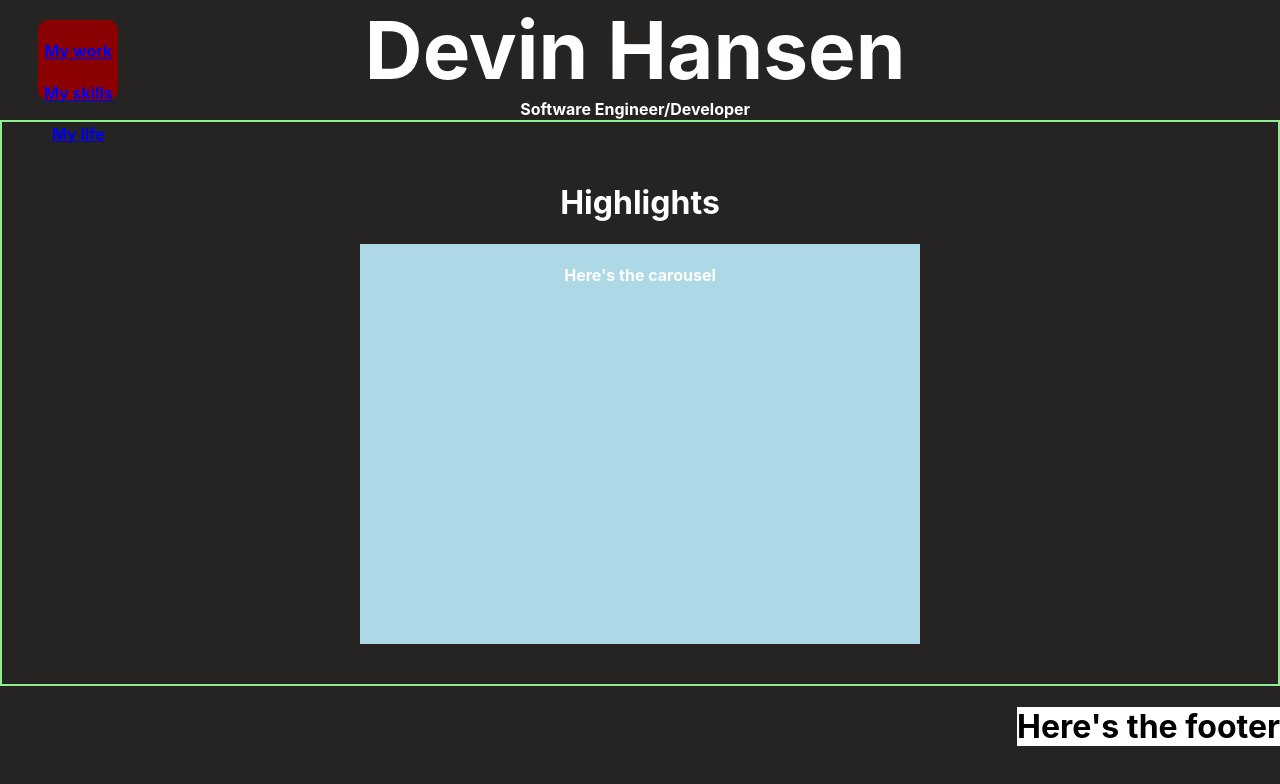
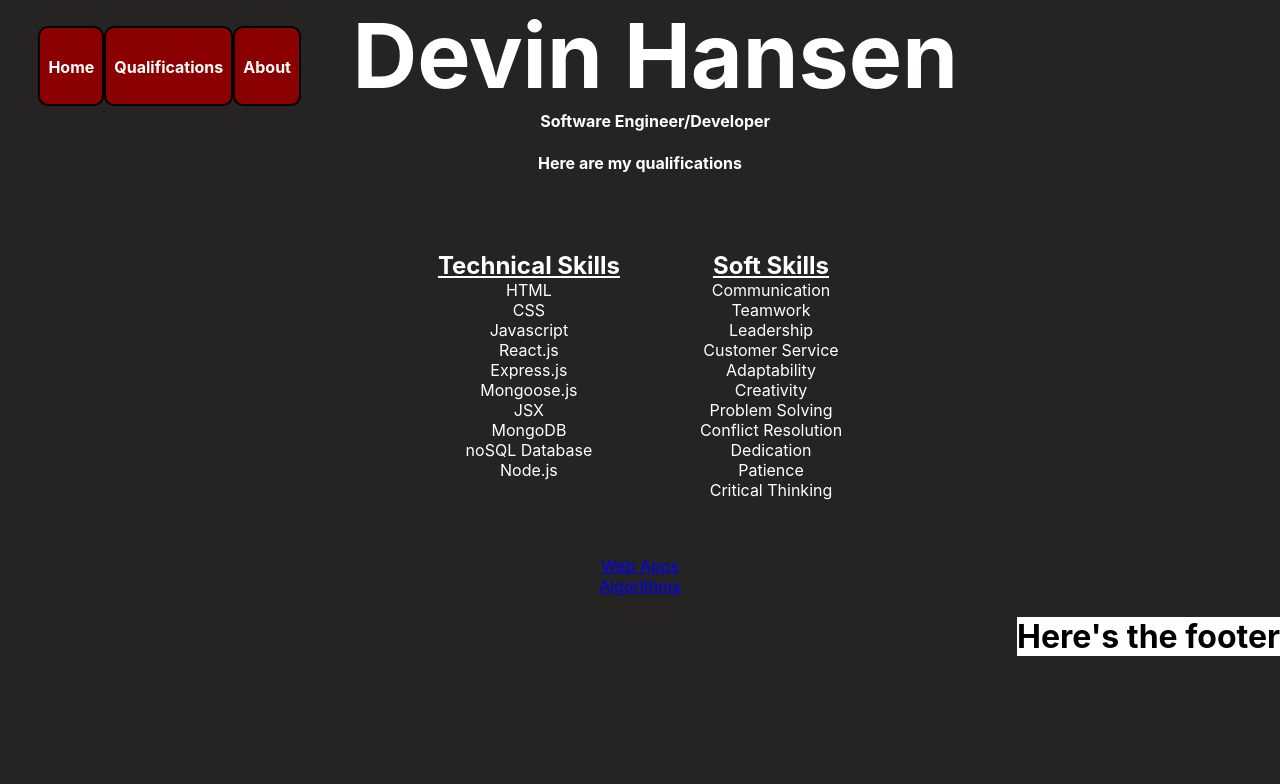
Before and after one commit to caution73/Devin-Hansen-Portfolio, a React (Create React App) app: page /qualifications in a window 1280 px wide. Shown: the top 784 px of the page. Built offline with nearby package versions, Linux system fonts and the light colour scheme.

Commit message:
Added placeholder text to bio, additional content to multiple pages, including some styling.

```diff
--- a/src/App.css
+++ b/src/App.css
@@ -22,20 +22,49 @@ header {
 #headerText > * {
   margin: 1px;
   color: white;
+
 }
 
 #devin {
-  font-size: 5rem;
+  font-size: 7vw;
 }
 
 .nav {
-  background-color: darkred;
   color: white;
   height: 10vh;
-  width: 10vh;
+  width: 15vh;
   border-radius: 10px;
   margin-left: 3vw;
+  display: flex;
+  flex-direction: row;
+  z-index: 5;
 }
+
+.navLink {
+  padding: 1vh;
+  border: 2px solid black;
+  border-radius: 10px;
+  background-color: darkred;
+  text-decoration: none;
+  color: white;
+}
+
+.skillsContainer {
+  display: flex;
+  justify-content: center;
+
+}
+
+.skillsContainer > * {
+  margin: 5vh;
+}
+
+li {
+  list-style: none;
+}
+
+
+
 
 footer {
   justify-self: right;
@@ -58,3 +87,26 @@ footer {
   justify-content: center;
   padding: 5vh;
 }
+
+strong {
+  font-size:x-large;
+  text-decoration: underline;
+}
+
+ul {
+  padding: 0;
+}
+
+.bio {
+  width: 70%;
+  margin-left: 15%;
+  margin-top: 0;
+  display: flex;
+  flex-direction: column;
+  justify-content: center;
+}
+
+.about {
+  width: 80%;
+  margin-left: 10%;
+}
--- a/src/App.js
+++ b/src/App.js
@@ -2,12 +2,25 @@ import './App.css';
 import Home from './pages/Home';
 import Header from './components/Header';
 import Footer from './components/Footer';
+import About from './pages/About'
+import Bio from './pages/Bio'
+import Algorithms from './pages/Algorithms'
+import WebApps from './pages/WebApps'
+import { Routes, Route } from 'react-router-dom'
+import Qualifications from './pages/Qualifications';
 
 function App() {
   return (
     <div className="App">
       <Header />
-      <Home />
+      <Routes>
+        <Route path="/Home" element={ <Home />} />
+        <Route path="/about" element={ <About />} />
+        <Route path="/qualifications" element={ <Qualifications />} />
+        <Route path="/bio" element={ <Bio />} />
+        <Route path="/algorithms" element={ <Algorithms />} />
+        <Route path="/webapps" element={ <WebApps />} />
+      </Routes>
       <Footer />
     </div>
   );
--- a/src/components/Footer.js
+++ b/src/components/Footer.js
@@ -1,4 +1,5 @@
 export default function Footer(){
+    // let showFooter = true;
     return(
         <footer>
             <h1>Here's the footer</h1>
--- a/src/components/Nav.js
+++ b/src/components/Nav.js
@@ -1,12 +1,12 @@
 import { Link } from "react-router-dom"
 
 export default function Nav() {
-    const links = ["My work", "My skills", "My life"]
+    const links = ["Home", "Qualifications", "About"]
     return(
         <div className="nav">
             {links.map((link, i) => {
                 return(
-                    <Link to={`/${link}`}>
+                    <Link to={`/${link}`} className="navLink">
                         <div>
                             <h4>{link}</h4>
                         </div>
--- a/src/pages/About.js
+++ b/src/pages/About.js
@@ -1,7 +1,10 @@
 export default function About() {
     return(
-        <div>
-            <h4>Here's the about page</h4>
+        <div className="about">
+            <h4>Here's a bit about me</h4>
+
+            <p>My name is Devin Hansen. I come from an extensive background in sales, customer service, creative/performing arts, and most recently software engineering. I have 14 years of experience in sales and customer service via positions including Enterprise Rental Car and Vector Marketing, where I was regularly recognized for being a top 10 performer in generating additional revenue as well as providing quality customer service. I have over 20 years of team experience, including leadership roles, in those positions as well as choral and instrumental ensembles that I have been a part of. Most recently, I have been participating in a rigorous software engineering training offered through Per Scholas, where I completed dozens of coding projects using computer programming languages/methods such as HTML, CSS, Javascript, React, etc.
+</p>
         </div>
     )
 }
--- a/src/pages/Bio.js
+++ b/src/pages/Bio.js
@@ -1,7 +1,10 @@
 export default function Bio() {
     return(
-        <div>
-            <h4>Here's the bio</h4>
+        <div className='bio'>
+            <h4>Where have I been?</h4>
+            <p>I'm baby heirloom man bun do incididunt listicle in blog. Praxis copper mug photo booth id direct trade. Tote bag trust fund fam hoodie succulents scenester nulla ennui irony fixie kombucha before they sold out est put a bird on it four loko. Tumeric ex humblebrag try-hard ut.</p>
+
+<p>Anim twee quinoa cardigan, gorpcore lomo keffiyeh pour-over JOMO marfa mustache shabby chic yuccie. Aliquip migas asymmetrical affogato 3 wolf moon tumblr. Af wolf tumeric health goth, ugh occaecat JOMO. Everyday carry echo park venmo edison bulb godard 90's. Synth aute adaptogen, literally meggings cred gluten-free est mollit officia.</p>
         </div>
     )
 }
--- /dev/null
+++ b/src/pages/Qualifications.js
@@ -0,0 +1,58 @@
+import { Link } from "react-router-dom";
+
+export default function Qualifications() {
+  const techSkillsArr = [
+    "HTML",
+    "CSS",
+    "Javascript",
+    "React.js",
+    "Express.js",
+    "Mongoose.js",
+    "JSX",
+    "MongoDB",
+    "noSQL Database",
+    "Node.js",
+  ];
+  const softSkillsArr = [
+    "Communication",
+    "Teamwork",
+    "Leadership",
+    "Customer Service",
+    "Adaptability",
+    "Creativity",
+    "Problem Solving",
+    "Conflict Resolution",
+    "Dedication",
+    "Patience",
+    "Critical Thinking",
+  ];
+  return (
+    <div>
+      <h4>Here are my qualifications</h4>
+      <div className="skillsContainer">
+        <div className="techSkills">
+          <ul className="techSkillsList"><strong>Technical Skills</strong>
+            {techSkillsArr.map((skill, i) => {
+              return <li>{skill}</li>;
+            })}
+          </ul>
+        </div>
+        <div className="softSkills">
+          <ul className="softSkillsList"><strong>Soft Skills</strong>
+            {softSkillsArr.map((skill, i) => {
+              return <li>{skill}</li>;
+            })}
+          </ul>
+        </div>
+      </div>
+      <div className="qualsLower">
+        <div className="webappsLink">
+            <Link to="/webapps">Web Apps</Link>
+        </div>
+        <div className="algosLink">
+            <Link to="/algorithms">Algorithms</Link>
+        </div>
+      </div>
+    </div>
+  );
+}
--- /dev/null
+++ b/src/pages/WebApps.js
@@ -0,0 +1,7 @@
+export default function WebApps() {
+    return(
+        <div>
+            <h4>Here's the webapps page</h4>
+        </div>
+    )
+}
```
Also changed, not shown: src/pages/Resume.js (deleted, +0 -7 lines), src/pages/Websites.js (deleted).
